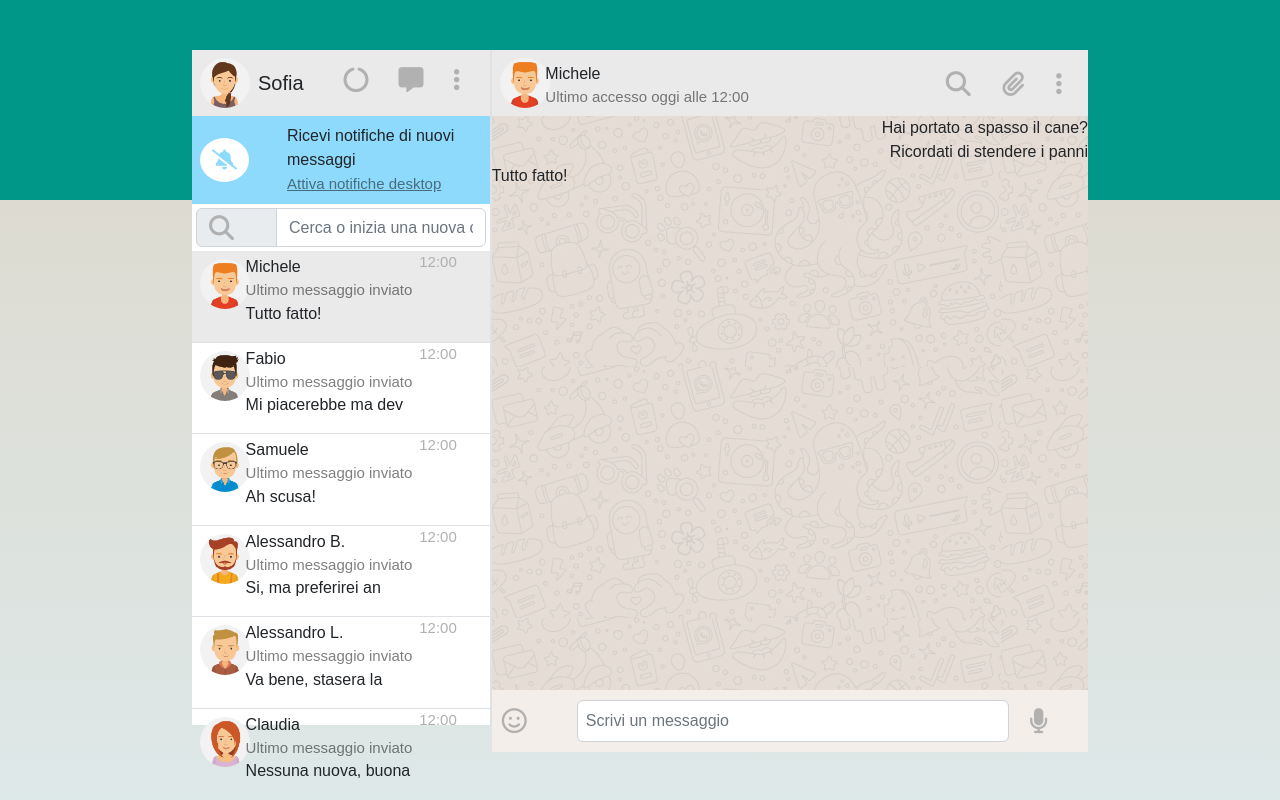
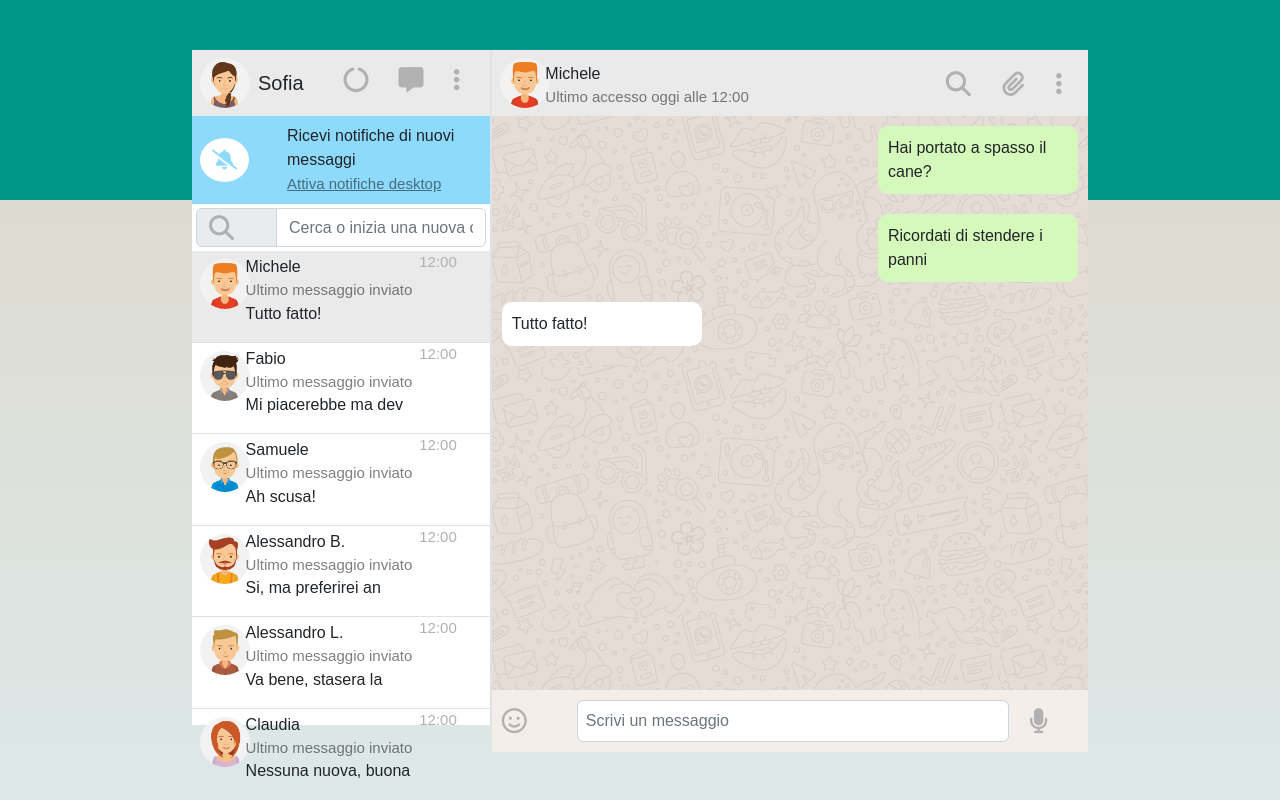
Before and after one commit to fedeloxe/vue-boolzapp, a plain HTML site: page index.html in a window 1280 px wide. Drawn offline with nearby package versions, Linux system fonts and the light colour scheme.

Commit message:
message message stylization added

```diff
--- a/css/style.css
+++ b/css/style.css
@@ -107,4 +107,15 @@ main{
 
 .sent{
     align-self: flex-end;
+    background-color: #d5f9ba;
 }
+
+.recived{
+    background-color: white;
+}
+.recived , .sent{
+    padding: 10px;
+    margin: 10px;
+    border-radius: 10px;
+    width: 200px;
+}
```
